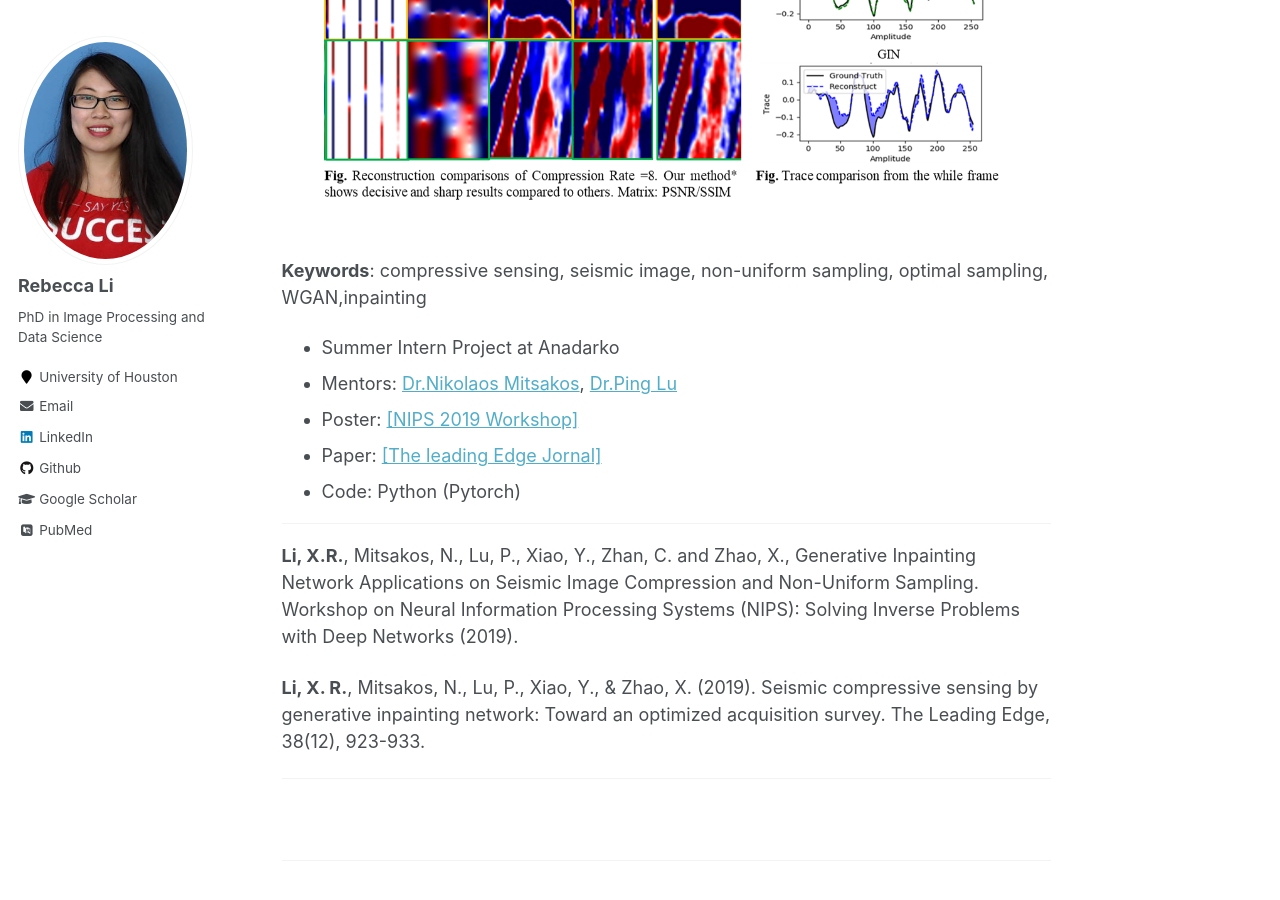
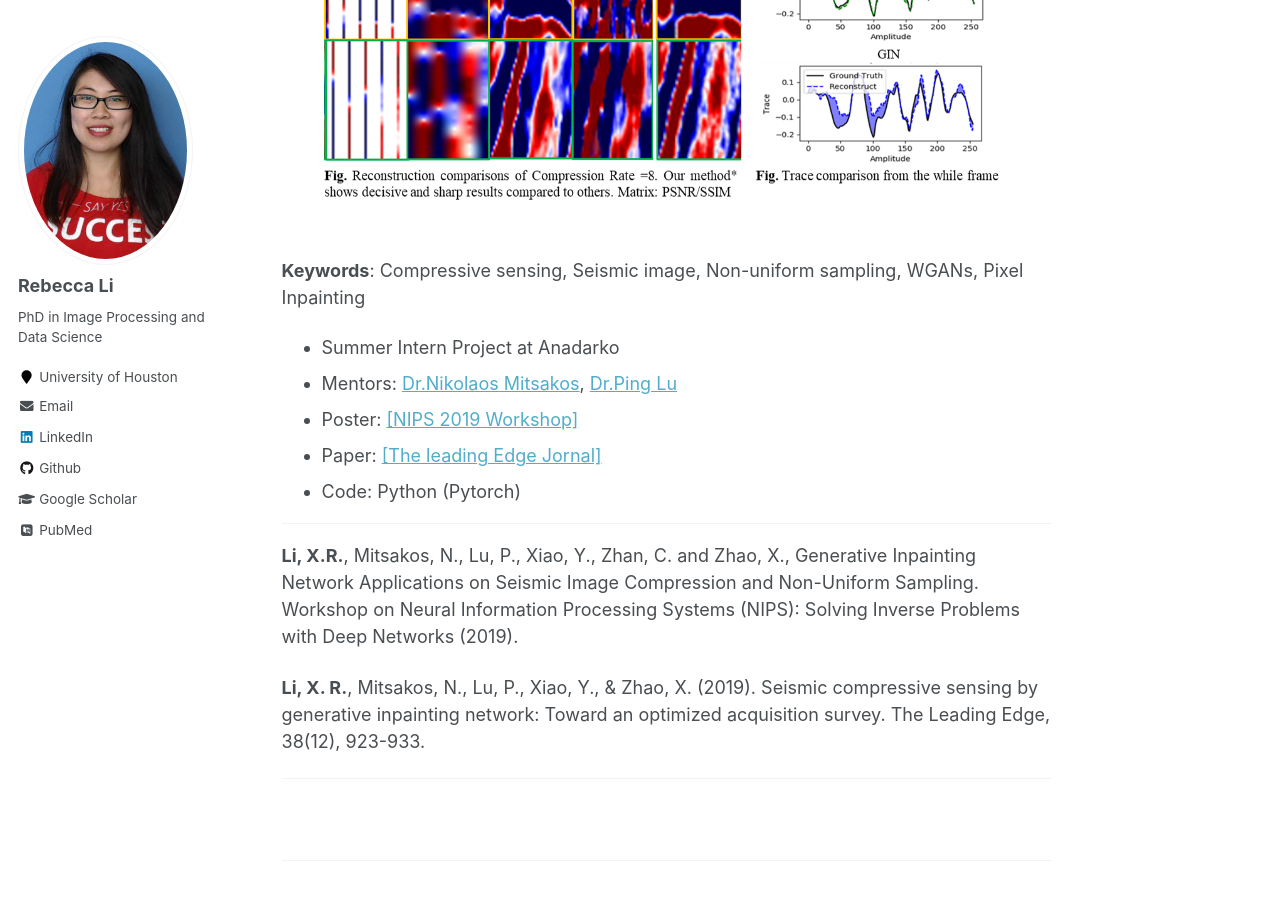
Before and after one commit to Xiaoyang-Rebecca/xiaoyang-rebecca.github.io, a Jekyll site: the page built from _portfolio/2seismic.md, in a window 1280 px wide and 900 px high, scrolled down 657 px. Built offline with Jekyll 4.4.1, drawn with Linux system fonts in a browser that asks for light colours; some web fonts are replaced.

Commit message:
capitalize keywords

```diff
--- a/_portfolio/2seismic.md
+++ b/_portfolio/2seismic.md
@@ -11,7 +11,7 @@ Seismic image acquisition can be costly and time consuming. We adopted an approp
 
 <p align="center"><img src="/figures/Seismic_Compression.png" width="700" class="inline"/></p>
 
-**Keywords**: compressive sensing, seismic image, non-uniform sampling, optimal sampling,  WGAN,inpainting
+**Keywords**: Compressive sensing, Seismic image, Non-uniform sampling, WGANs, Pixel Inpainting
 
 - Summer Intern Project at Anadarko
 - Mentors:  [Dr.Nikolaos Mitsakos](https://www.linkedin.com/in/nikolaos-mitsakos-phd-8029a965/), [Dr.Ping Lu](https://www.linkedin.com/in/ping-lu-computer-vision/)
```
Also changed, not shown: _portfolio/1seg.md (+1 -2 lines), _portfolio/5fselect.md (+1 -1 lines), _portfolio/7nei.md (+1 -1 lines), _portfolio/8align.md (+1 -1 lines), _portfolio/9denoise.md (+1 -1 lines).
